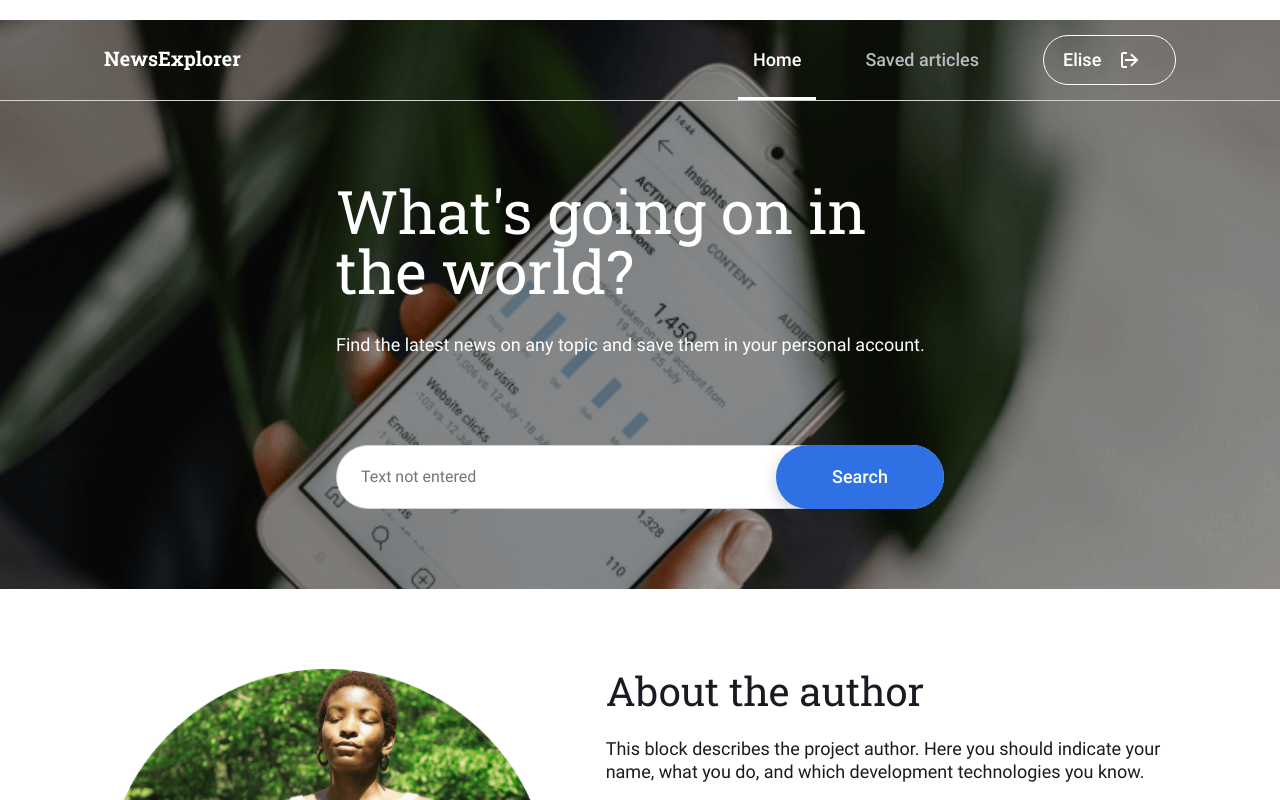
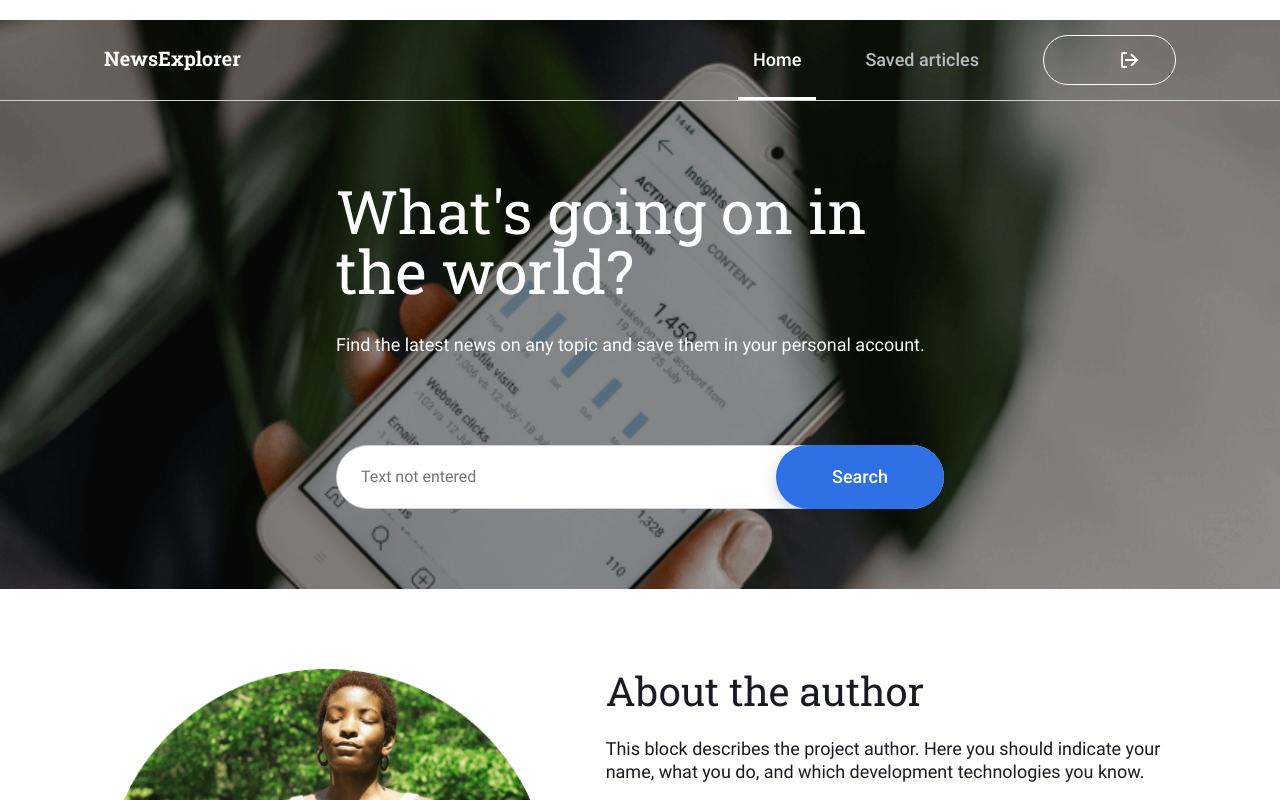
Before and after one commit to inndi/news-explorer-frontend, a React (Create React App) app: page / in a window 1280 px wide. Shown: the top 800 px of the page. Built offline with nearby package versions, Linux system fonts and the light colour scheme; no server answers; sample sign-in values are in the browser's storage; some icons are missing.

Commit message:
fix: open sign in popup for redirected unauthorized users; change exit button text to current user name;

```diff
--- a/src/components/App/App.js
+++ b/src/components/App/App.js
@@ -80,7 +80,6 @@ function App() {
         setIsAuthError(`${err}`);
         console.log(err);
       })
-
   }
 
   function handleLoginSubmitClick(email, password) {
@@ -265,13 +264,13 @@ function App() {
         <Favicon url={favicon} />
         <Routes>
           <Route path='/saved-news' element={
-            <ProtectedRoute isAuthorized={isAuthorized}>
+            <ProtectedRoute isAuthorized={isAuthorized} handleRedirectAuth={handleRedirectAuth}>
               <div className='savedArticles-page'>
                 <Header savedArticlesIsActive={!homeIsActive}>
                   <ul className='header__navigation-list'>
                     <li className='header__nav-item header__nav-item_black' onClick={handleHomeClick}>Home</li>
                     <li className={`header__nav-item header__nav-item_black ${!homeIsActive ? 'header__nav-item_active-black' : ''}`}>Saved articles</li>
-                    <li className='header__exit-item header__exit-item_black' onClick={handleEliseClick}>Elise</li>
+                    <li className='header__exit-item header__exit-item_black' onClick={handleEliseClick}>{currentUser.name}</li>
                   </ul>
                 </Header>
                 <SavedNewsHeader
@@ -299,7 +298,7 @@ function App() {
                   <ul className='header__navigation-list'>
                     <li className={`header__nav-item ${homeIsActive ? 'header__nav-item_active-white' : ''}`}>Home</li>
                     <li className='header__nav-item' onClick={handleSavedArticlesClick}>Saved articles</li>
-                    <li className='header__exit-item' onClick={handleEliseClick}>Elise</li>
+                    <li className='header__exit-item' onClick={handleEliseClick}>{currentUser.name}</li>
                   </ul>
                   :
                   <ul className='header__navigation-list'>
--- a/src/components/ProtectedRoute/ProtectedRoute.js
+++ b/src/components/ProtectedRoute/ProtectedRoute.js
@@ -3,6 +3,7 @@ import { Navigate } from "react-router-dom";
 
 function ProtectedRoute(props) {
   if (!props.isAuthorized) {
+    props.handleRedirectAuth();
     return <Navigate to='/' />
   }
   return props.children;
```
